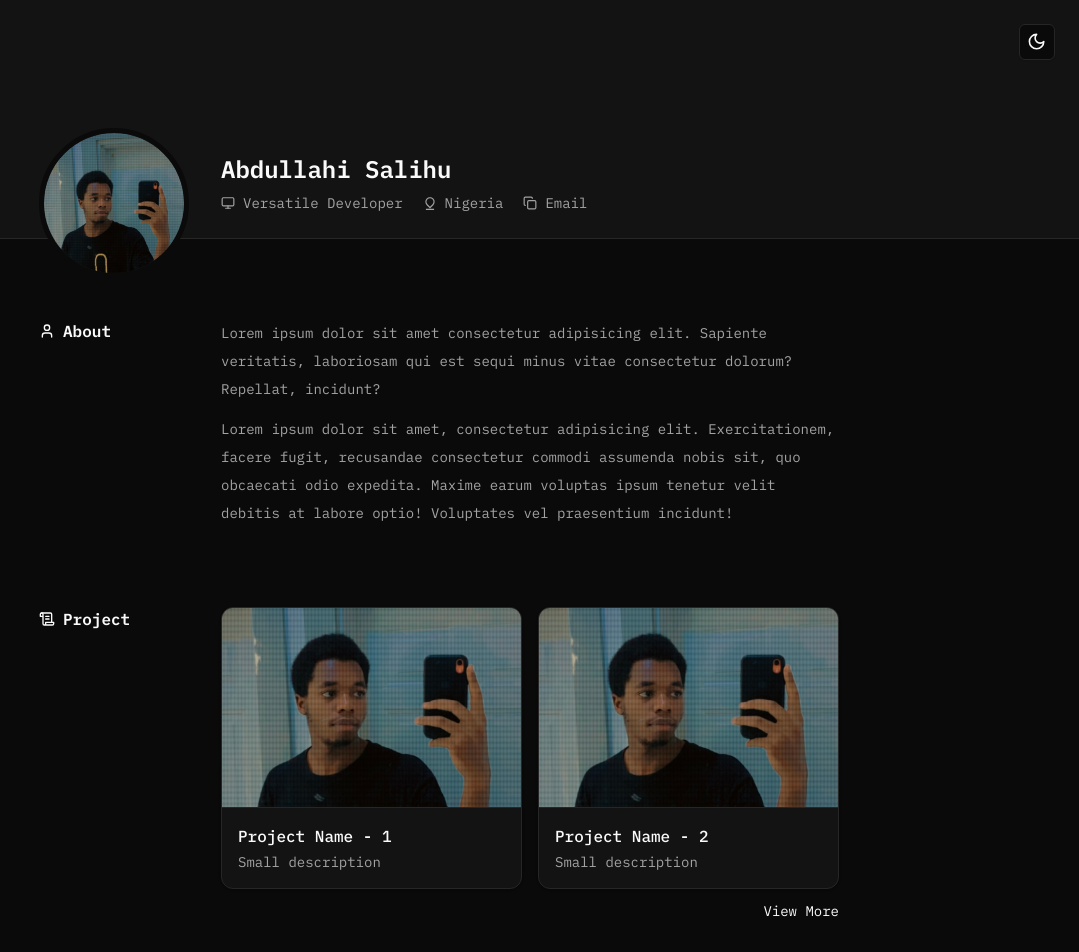
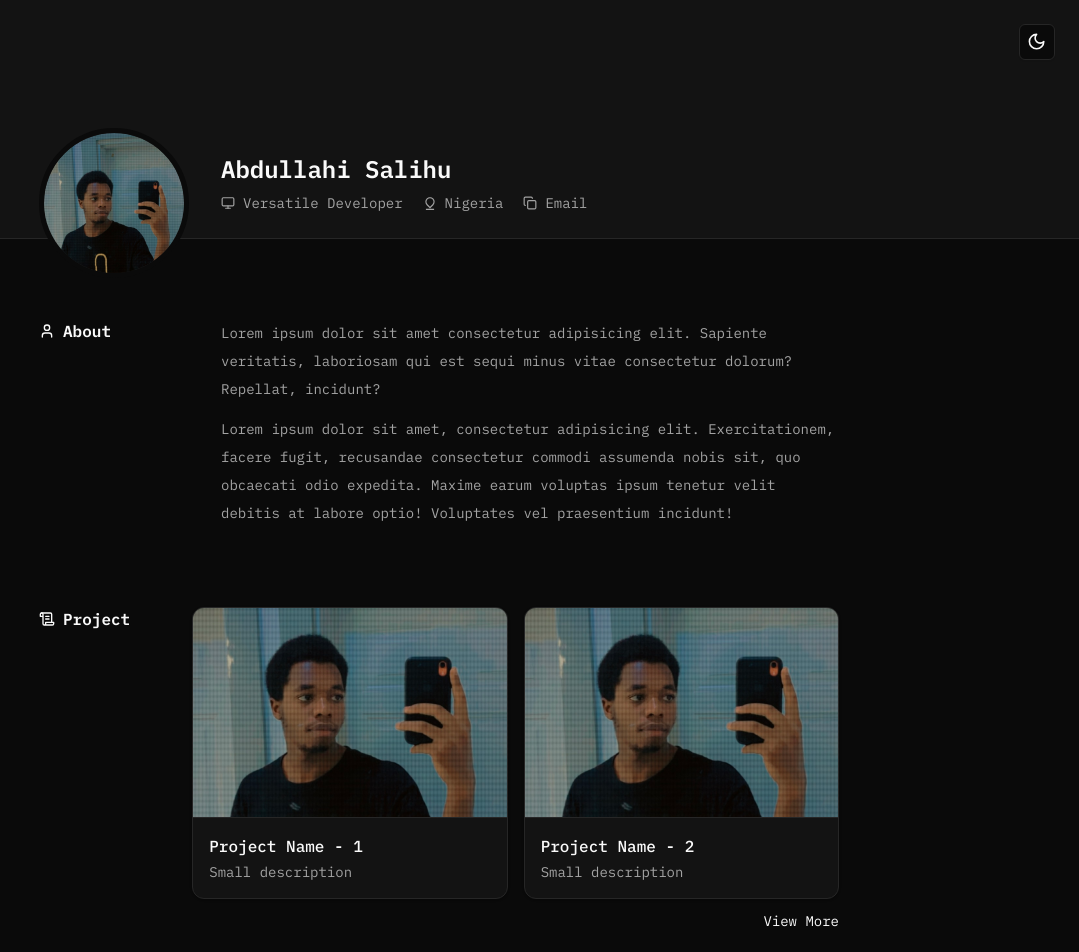
Before and after one commit to WebSculptor/portfolio-3.0, a Next.js app: page / in a window 1280 px wide. Shown: the top 952 px of the page, without its empty margins (201-1280 px from the left). Built offline with nearby package versions, Linux system fonts and the light colour scheme.

Commit message:
Update ProjectSection.tsx

```diff
--- a/components/shared/sections/ProjectSection.tsx
+++ b/components/shared/sections/ProjectSection.tsx
@@ -14,7 +14,7 @@
         </p>
       </div>
 
-      <div className="flex-1 flex flex-col gap-3 w-full">
+      <div className="flex flex-col gap-3 w-full">
         <div className="grid grid-cols-1 md:grid-cols-2 gap-4 flex-1">
           <ProjectCard id={1} />
           <ProjectCard id={2} />
```
